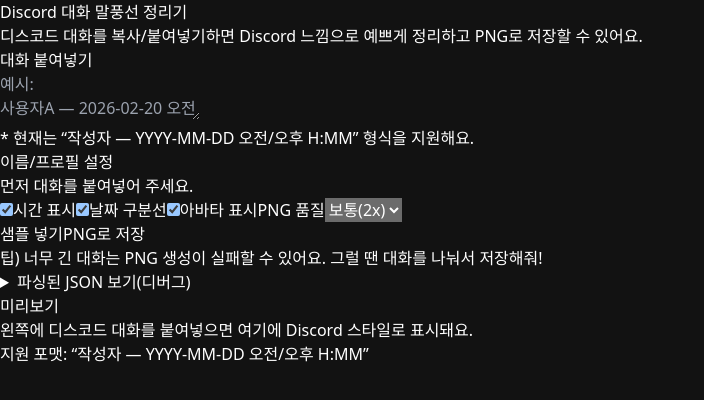
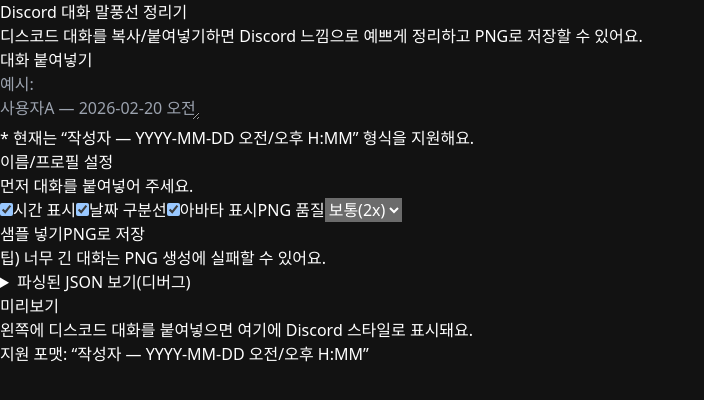
Before and after one commit to kayo303/discord-chat-bubble, a Next.js app: page / in a window 1280 px wide. Shown: the top 400 px of the page, without its empty margins (0-704 px from the left). Built offline with nearby package versions, Linux system fonts and the light colour scheme.

Commit message:
Update page.tsx

```diff
--- a/app/page.tsx
+++ b/app/page.tsx
@@ -46,7 +46,7 @@
     const parseHint = useMemo(() => {
         if (!raw.trim()) return "";
         if (messages.length > 0) return "";
-        return "메시지를 인식하지 못했어요. 헤더 줄이 ‘작성자 — 2026-02-20 오전 12:39’ 형태인지 확인해줘!";
+        return "메시지를 인식하지 못했어요. 헤더 줄이 ‘작성자 — 2026-02-20 오전 12:39’ 형태인지 확인해주세요.";
     }, [raw, messages.length]);
 
     // 표시 이름/아바타 조회 함수
@@ -94,7 +94,7 @@
             a.click();
         } catch (e) {
             alert(
-                "이미지 저장에 실패했어. (브라우저가 차단했거나, 내용이 너무 길 수 있어)\n\n" +
+                "이미지 저장에 실패했어요. (브라우저가 차단했거나, 내용이 너무 길 수 있어요)\n\n" +
                 String(e)
             );
         }
@@ -202,7 +202,7 @@
                         {parseHint && <div className="mt-3 text-sm text-[#F23F43]">{parseHint}</div>}
 
                         <div className="mt-3 text-xs text-[#949BA4]">
-                            팁) 너무 긴 대화는 PNG 생성이 실패할 수 있어요. 그럴 땐 대화를 나눠서 저장해줘!
+                            팁) 너무 긴 대화는 PNG 생성에 실패할 수 있어요.
                         </div>
                     </div>
 
```
